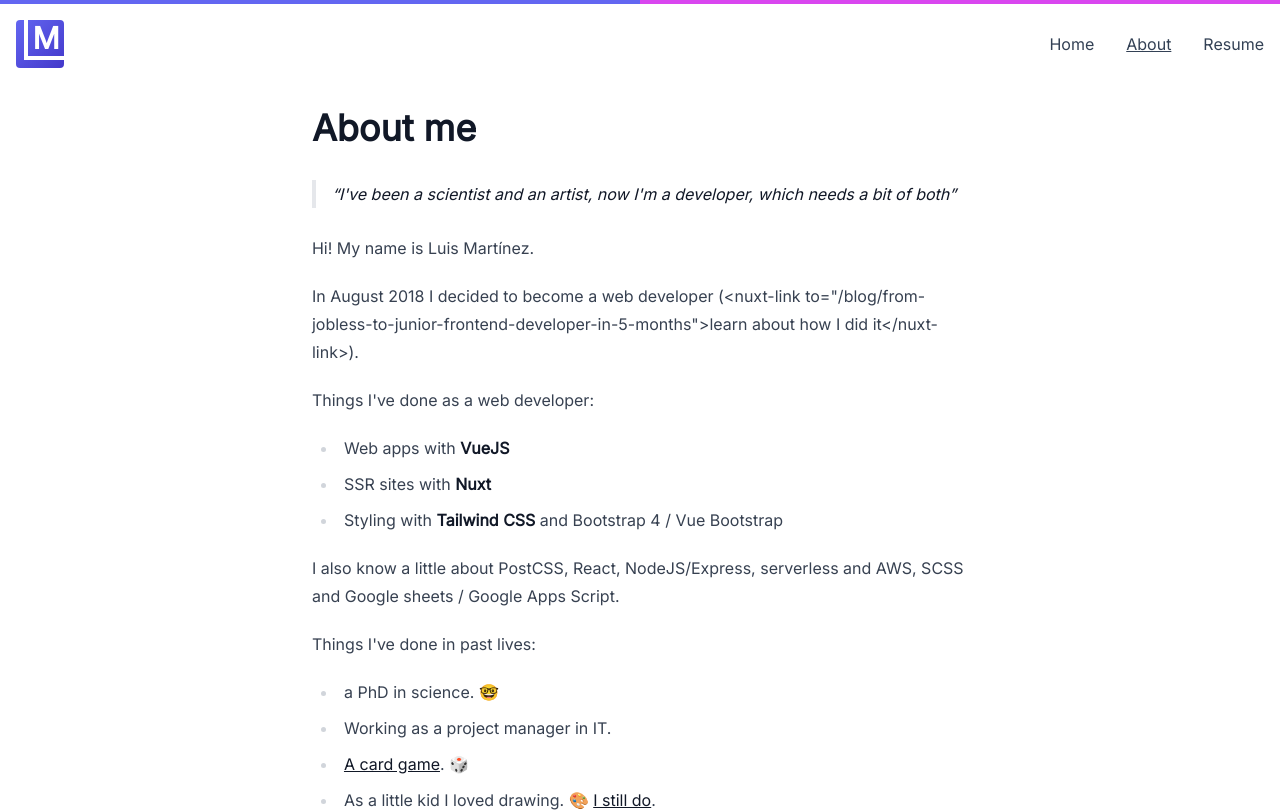
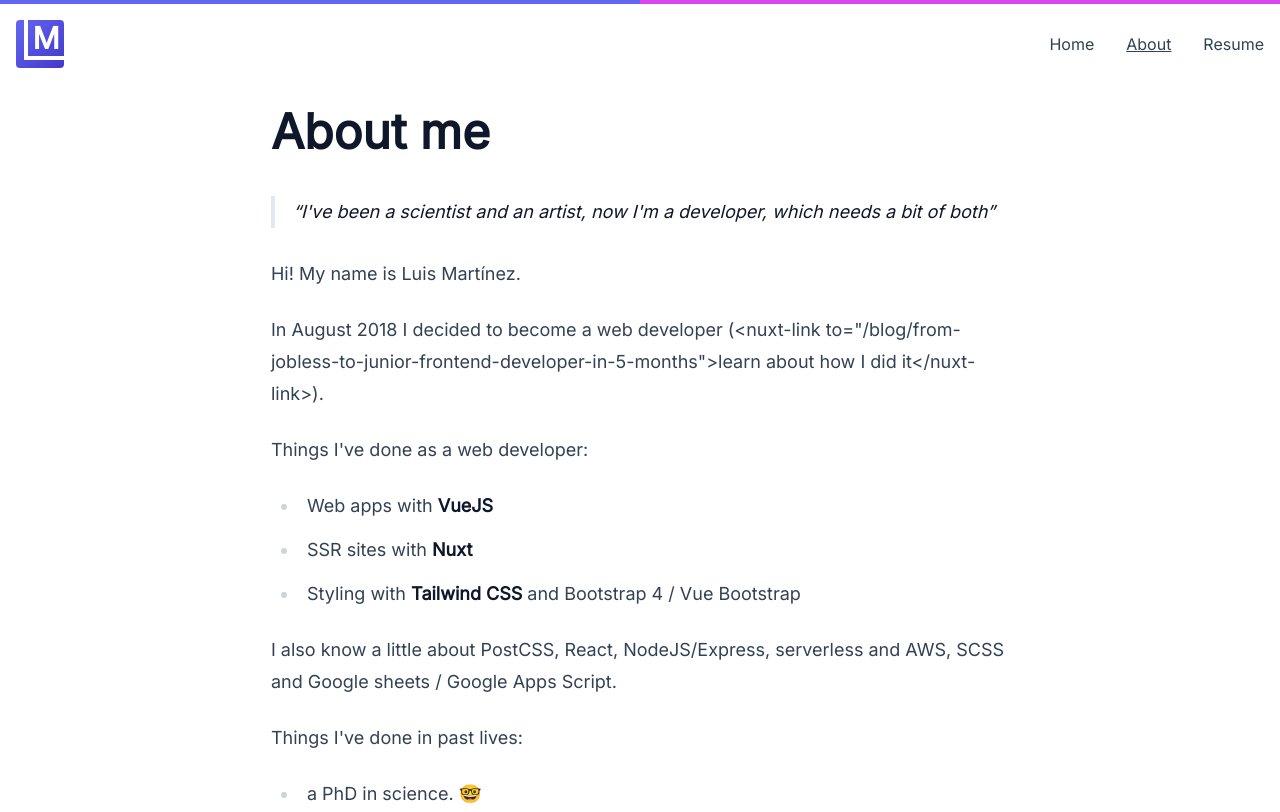
Before and after one commit to luismartinezs/luis-martinez-next-site, a Next.js app: page /about in a window 1280 px wide. Shown: the top 812 px of the page. Built offline with nearby package versions, Linux system fonts and the light colour scheme; no server answers; what @storyblok/react would draw is missing.

Commit message:
style: prose custom styles

```diff
--- a/blocks/YoutubeVideo.tsx
+++ b/blocks/YoutubeVideo.tsx
@@ -26,7 +26,7 @@ const YoutubeVideo = ({ blok }) => {
               allow="accelerometer; autoplay; clipboard-write; encrypted-media; gyroscope; picture-in-picture"
               allowFullScreen
             ></iframe>
-            <div className="mt-2 leading-loose prose md:prose-lg md:leading-normal prose-blue">
+            <div className="mt-2 leading-loose prose custom-prose md:leading-normal">
               <caption className="block text-left text-sm text-center text-gray-800">
                 {caption}
               </caption>
--- a/components/MarkdownContent.tsx
+++ b/components/MarkdownContent.tsx
@@ -7,7 +7,7 @@ const MarkdownContent = ({ frontmatter, content }) => {
     <Head>
       <title>{frontmatter.title}</title>
     </Head>
-    <div className="prose mx-auto">
+    <div className="prose custom-prose mx-auto">
       <div dangerouslySetInnerHTML={{ __html: md().render(content) }} />
     </div>
   </>
--- a/pages/blog/[slug].tsx
+++ b/pages/blog/[slug].tsx
@@ -34,7 +34,7 @@ export default function PostPage({ post }) {
         <meta name="description" content={post.content.description} />
         <link rel="icon" href="/favicon.ico" />
       </Head>
-      <div className="prose mx-auto">
+      <div className="prose custom-prose">
         <WidthWrapper width="text">
           <h1>{post.content.postTitle}</h1>
         </WidthWrapper>
--- a/styles/globals.css
+++ b/styles/globals.css
@@ -9,3 +9,9 @@ html {
 code {
   @apply bg-gray-100 rounded-sm;
 }
+
+@layer components {
+  .custom-prose {
+    @apply prose-slate lg:prose-lg dark:prose-invert mx-auto prose-code:after:content-none prose-code:before:content-none prose-code:text-primary-500 prose-code:bg-primary-50 prose-pre:bg-primary-50 prose-pre:shadow-inner prose-a:text-primary-600 hover:prose-a:text-primary-500;
+  }
+}
```
